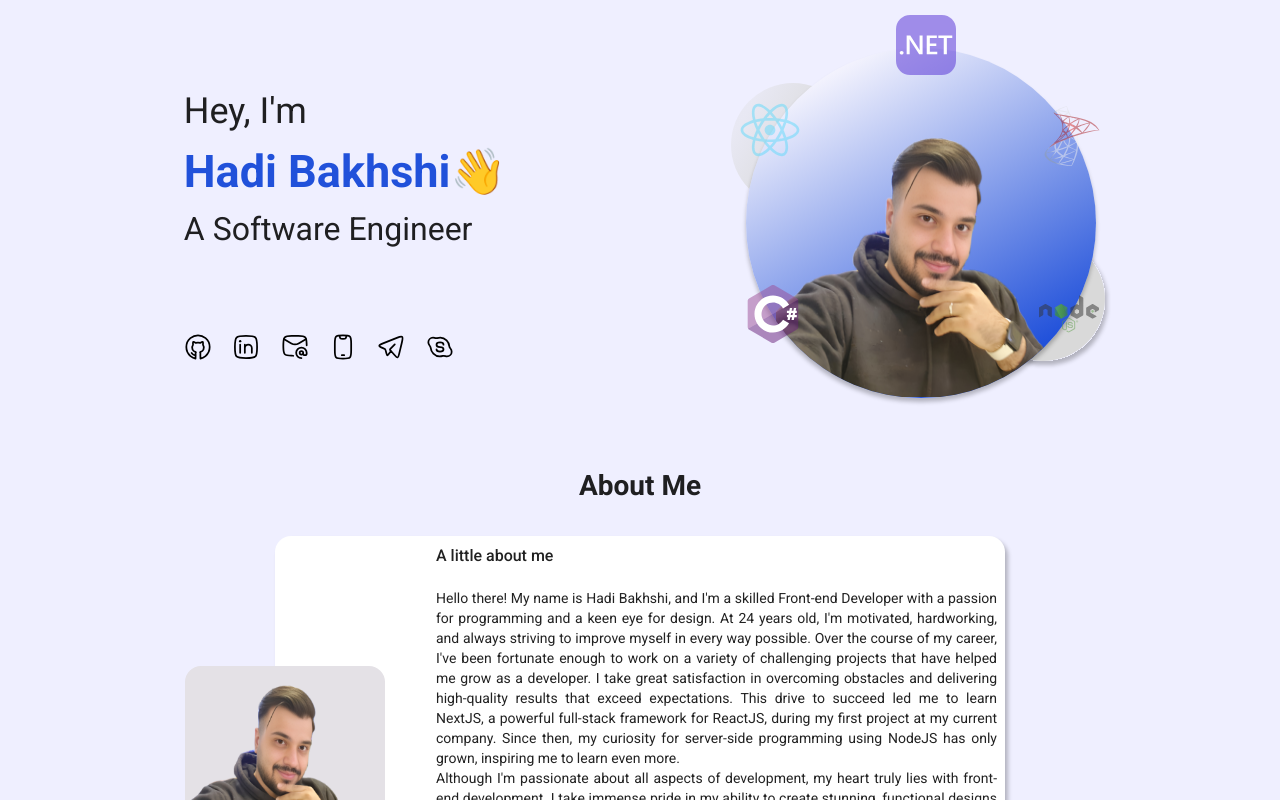
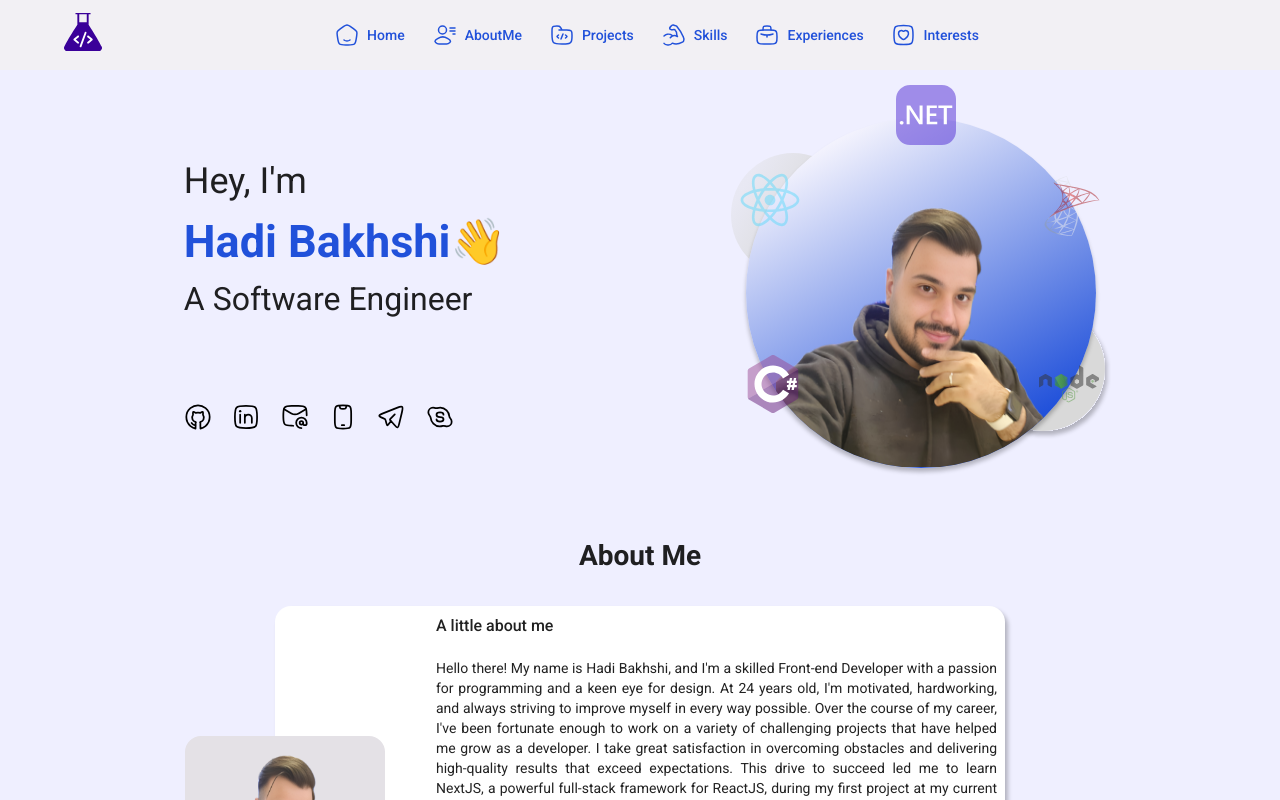
Before and after one commit to Hadi-bakhshi/my-portfolio, a Next.js app: page / in a window 1280 px wide. Shown: the top 800 px of the page. Built offline with nearby package versions, Linux system fonts and the light colour scheme; what @mui/material-nextjs would draw is missing.

Commit message:
feat: add header
create a header

```diff
--- /dev/null
+++ b/src/components/NavigationBar/NavigationBar.module.scss
@@ -0,0 +1,37 @@
+.header {
+  width: 100%;
+  height: 70px;
+  background-color: #f2f0f4;
+  flex-shrink: 0;
+  position: sticky;
+  top: 0;
+  z-index: 999;
+
+  .headerContainer {
+    width: 100%;
+    height: 100%;
+    margin-left: auto;
+    box-sizing: border-box;
+    margin-right: auto;
+
+    display: flex;
+    align-items: center;
+    justify-content: space-between;
+
+    .sectionsWrapper {
+      display: flex;
+      flex-direction: row;
+      align-items: center;
+      justify-content: center;
+      gap: 1rem;
+    }
+
+    @media (min-width: 600px) {
+      padding-left: calc(3 * var(--mui-spacing));
+      padding-right: calc(3 * var(--mui-spacing));
+    }
+    @media (min-width: 1200px) {
+      max-width: 1200px;
+    }
+  }
+}
--- /dev/null
+++ b/src/components/NavigationBar/NavigationBar.tsx
@@ -0,0 +1,48 @@
+'use client';
+import Image from 'next/image';
+import styles from './NavigationBar.module.scss';
+import CodeLabIcon from '@/public/codelab.svg';
+import {
+  BodyPartMuscleIcon,
+  CodeFolderIcon,
+  FavoriteSquareIcon,
+  HomeIcon,
+  UserListIcon,
+  WorkIcon,
+} from '@/components/Icons/General';
+import Link from 'next/link';
+import { Button } from '@mui/material';
+
+const sections = [
+  { name: 'Home', icon: <HomeIcon color='inherit' /> },
+  { name: 'AboutMe', icon: <UserListIcon color='inherit' /> },
+  { name: 'Projects', icon: <CodeFolderIcon color='inherit' /> },
+  { name: 'Skills', icon: <BodyPartMuscleIcon color='inherit' /> },
+  { name: 'Experiences', icon: <WorkIcon color='inherit' /> },
+  { name: 'Interests', icon: <FavoriteSquareIcon color='inherit' /> },
+];
+
+function NavigationBar() {
+  return (
+    <header className={styles.header}>
+      <div className={styles.headerContainer}>
+        <div className={styles.logoWrapper}>
+          <Image src={CodeLabIcon} alt='hadi-bakhshi-portfolio-icon' width={38} height={38} />
+        </div>
+        <div className={styles.sectionsWrapper}>
+          {sections.map((item, index) => {
+            return (
+              <div key={index + 1}>
+                <Link href={`#${item.name}`}>
+                  <Button startIcon={item.icon}>{item.name}</Button>
+                </Link>
+              </div>
+            );
+          })}
+        </div>
+        <div></div>
+      </div>
+    </header>
+  );
+}
+export default NavigationBar;
--- a/src/provider/RootProvider.tsx
+++ b/src/provider/RootProvider.tsx
@@ -3,12 +3,14 @@ import { AppRouterCacheProvider } from '@mui/material-nextjs/v14-appRouter';
 import { ThemeProvider } from '@mui/material/styles';
 import CssBaseline from '@mui/material/CssBaseline';
 import theme from '@/theme/defaultTheme';
+import NavigationBar from '@/components/NavigationBar/NavigationBar';
 
 const RootProvider = ({ children }: { children: ReactNode }) => {
   return (
     <AppRouterCacheProvider options={{ enableCssLayer: true }}>
       <ThemeProvider theme={theme}>
         <CssBaseline />
+        <NavigationBar />
         {children}
       </ThemeProvider>
     </AppRouterCacheProvider>
```
